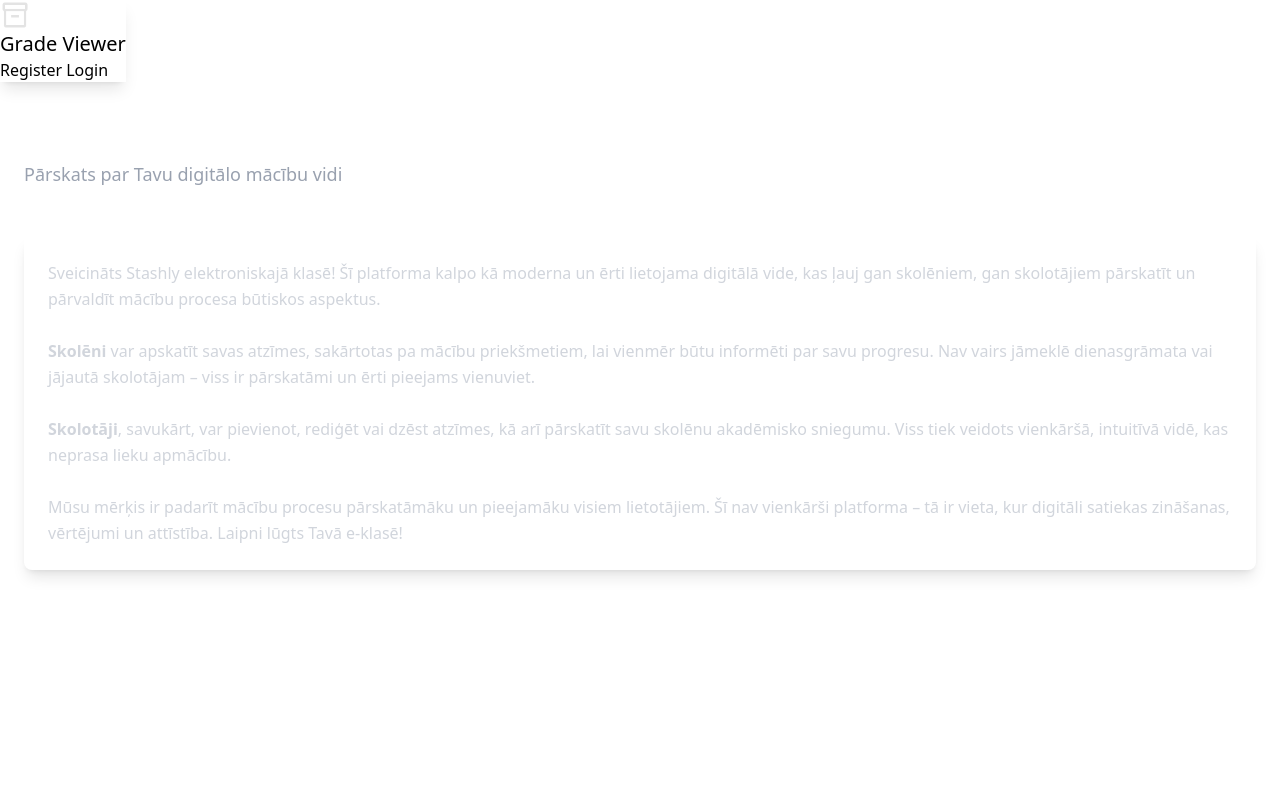
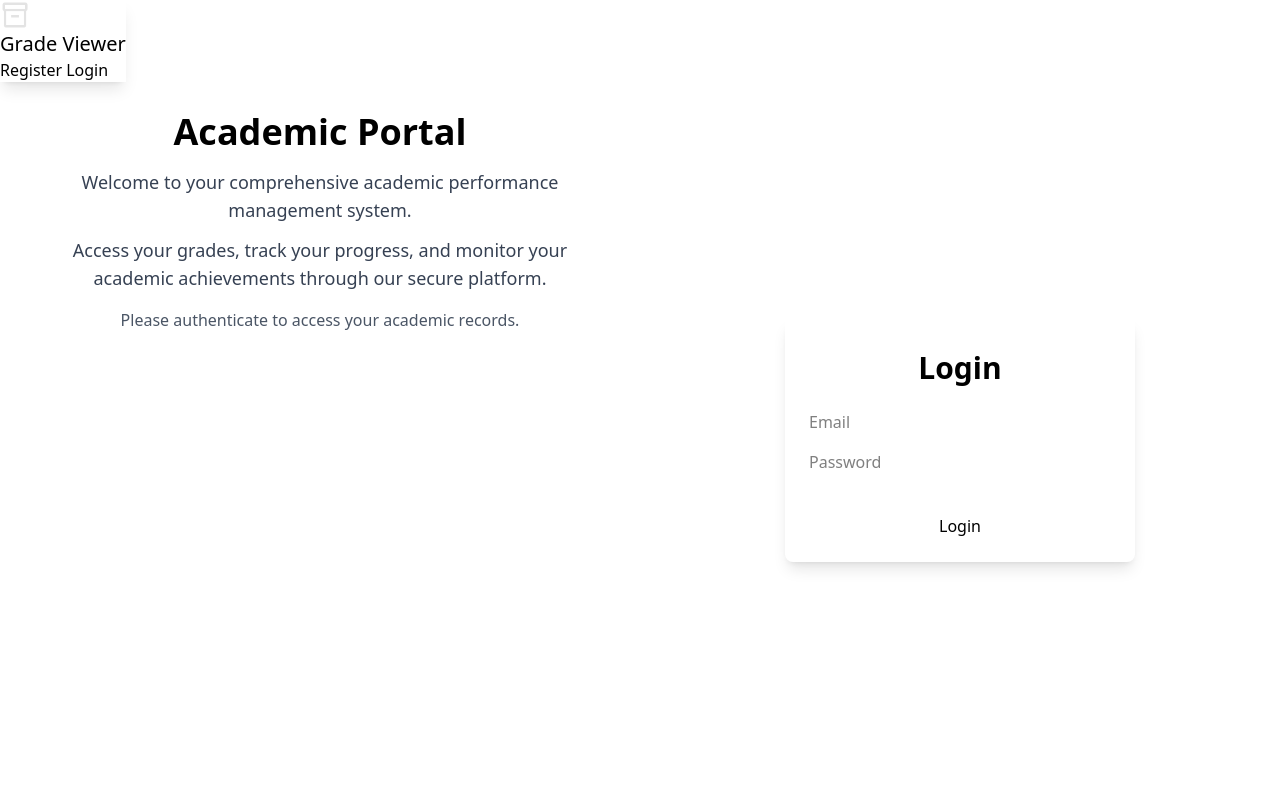
Before and after one commit to kristians2005/GradeViewer, a PHP site: page / in a window 1280 px wide. Run offline with PHP 8.4, Linux system fonts and the light colour scheme; some libraries are stand-ins or nearby versions.

Commit message:
progress

```diff
--- /dev/null
+++ b/components/login.php
@@ -0,0 +1,24 @@
+<form action="/authenticate" class="w-full flex justify-center" method="POST">
+    <div class="grid bg-base-300 w-[350px] gap-4 p-6 rounded-lg shadow-lg">
+        <h1 class="text-3xl text-center font-bold m-2">Login</h1>
+        <input type="email" id="email" name="email"
+            class="input input-bordered input-md <?php echo isset($error['email']) ? 'input-error' : ''; ?>"
+            value="<?php echo $email ?? ''; ?>" required title="Jāievada epasts, kas ietver @ zīmi" placeholder="Email">
+
+        <input type="password" id="password" name="password"
+            class="input input-bordered input-md <?php echo isset($error['password']) ? 'input-error' : ''; ?>" required
+            placeholder="Password">
+
+        <div>
+            <?php if (isset($error)): ?>
+                <ul>
+                    <?php foreach ($error as $key => $value): ?>
+                        <li class="text-error text-sm italic"><?php echo $value; ?></li>
+                    <?php endforeach; ?>
+                </ul>
+            <?php endif; ?>
+        </div>
+
+        <button type="submit" class="btn btn-primary btn-md mt-2 w-full">Login</button>
+    </div>
+</form>
--- a/views/Dashboard.view.php
+++ b/views/Dashboard.view.php
@@ -1,32 +1,25 @@
 <?php require_once "views/partials/header.view.php"; ?>
 
-
-<div class="pt-20 bg-base-100 min-h-screen">
-    <div class="container mx-auto px-6 py-8 max-w-7xl">
-        <!-- Header -->
-        <div class="mb-12">
-            <h1 class="text-3xl font-semibold text-white mb-3">Grade Viewer Paneļa Sākums</h1>
-            <p class="text-gray-400 text-lg">Pārskats par Tavu digitālo mācību vidi</p>
+<div class="w-full grid h-full grid-cols-2">
+    <div>
+        <div class="flex flex-col justify-center items-center p-8">
+            <h1 class="text-4xl font-bold mb-4">Academic Portal</h1>
+            <div class="text-lg text-gray-700 text-center max-w-lg">
+                <p class="mb-3">
+                    Welcome to your comprehensive academic performance management system.
+                </p>
+                <p class="mb-4">
+                    Access your grades, track your progress, and monitor your academic achievements
+                    through our secure platform.
+                </p>
+                <p class="text-gray-600 text-base">
+                    Please authenticate to access your academic records.
+                </p>
+            </div>
         </div>
-
-        <!-- Introductory Text -->
-        <div class="bg-base-200 p-6 rounded-lg shadow-lg text-gray-300 leading-relaxed">
-            <p>
-                Sveicināts Stashly elektroniskajā klasē! Šī platforma kalpo kā moderna un ērti lietojama digitālā vide, kas ļauj gan skolēniem, gan skolotājiem pārskatīt un pārvaldīt mācību procesa būtiskos aspektus.
-            </p>
-            <br>
-            <p>
-                <strong>Skolēni</strong> var apskatīt savas atzīmes, sakārtotas pa mācību priekšmetiem, lai vienmēr būtu informēti par savu progresu. Nav vairs jāmeklē dienasgrāmata vai jājautā skolotājam – viss ir pārskatāmi un ērti pieejams vienuviet.
-            </p>
-            <br>
-            <p>
-                <strong>Skolotāji</strong>, savukārt, var pievienot, rediģēt vai dzēst atzīmes, kā arī pārskatīt savu skolēnu akadēmisko sniegumu. Viss tiek veidots vienkāršā, intuitīvā vidē, kas neprasa lieku apmācību.
-            </p>
-            <br>
-            <p>
-                Mūsu mērķis ir padarīt mācību procesu pārskatāmāku un pieejamāku visiem lietotājiem. Šī nav vienkārši platforma – tā ir vieta, kur digitāli satiekas zināšanas, vērtējumi un attīstība. Laipni lūgts Tavā e-klasē!
-            </p>
-        </div>
+    </div>
+    <div class="flex justify-center items-center">
+        <?php require_once "components/login.php"; ?>
     </div>
 </div>
 
--- a/views/partials/footer.view.php
+++ b/views/partials/footer.view.php
@@ -1,3 +1,4 @@
+</div>
 </body>
 
 </html>
--- a/views/partials/header.view.php
+++ b/views/partials/header.view.php
@@ -14,4 +14,7 @@
 
 <body class="">
     <!-- <?php var_dump($_SESSION); ?> -->
-    <?php require_once "views/partials/navbar.view.php"; ?>
+    <div class="">
+        <?php require_once "views/partials/navbar.view.php"; ?>
+    </div>
+    <div class="pt-20 h-screen">
```
Also changed, not shown: views/auth/Login.view.php (+0 -27 lines).
